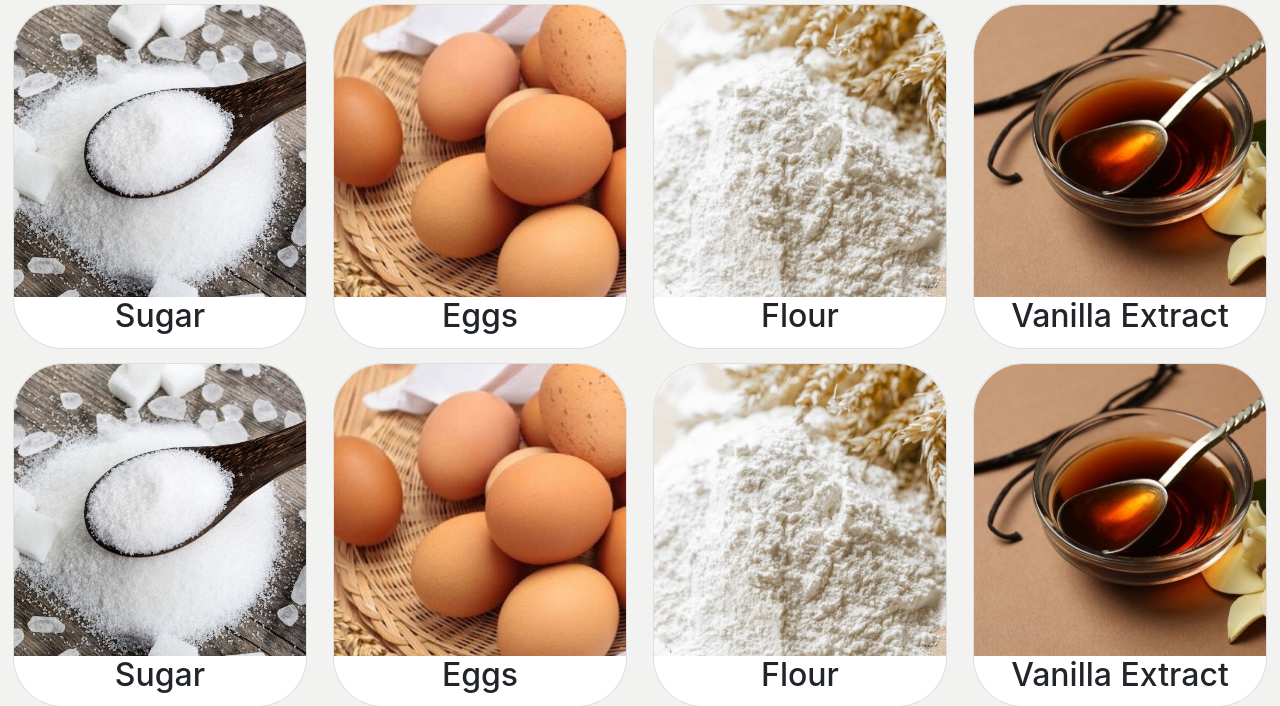
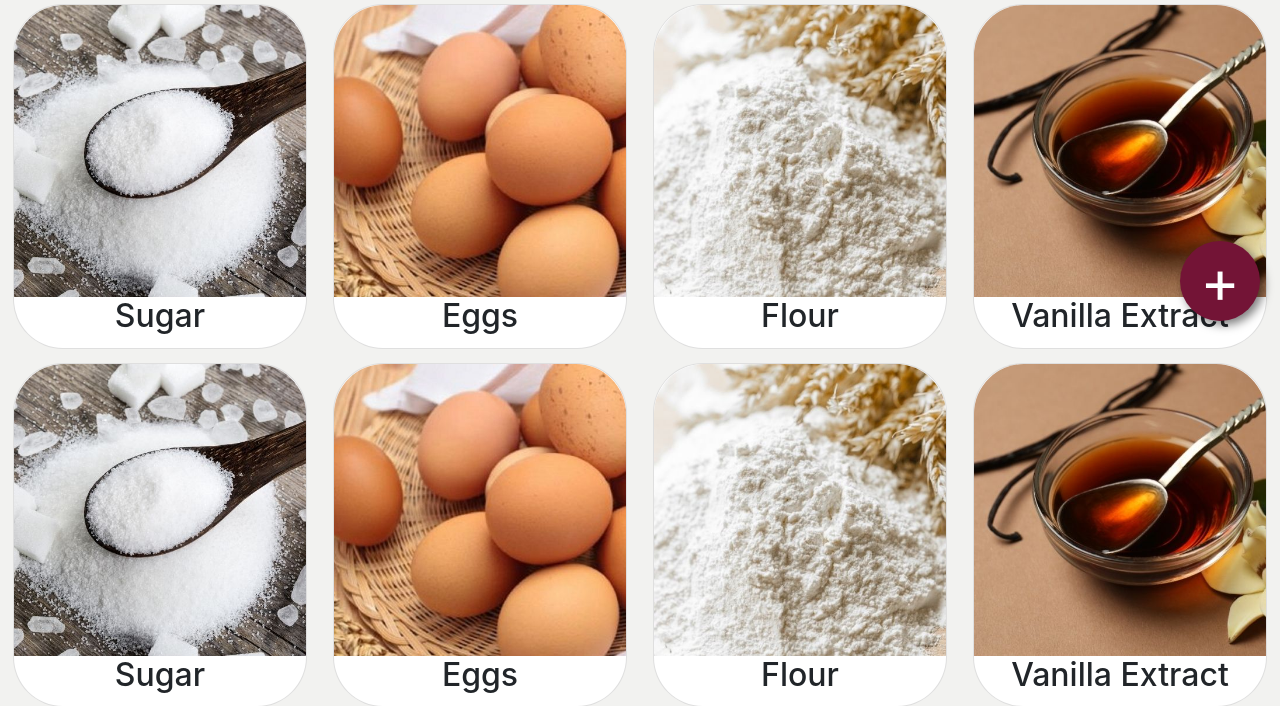
Before and after one commit to AngioloOng/bakeshop_django, a Django app: page /inventory/ in a window 1280 px wide. Shown: the part 459-1165 px from the top of the page. Run offline with Django 4.2, Linux system fonts and the light colour scheme; some libraries are stand-ins or nearby versions.

Commit message:
added a floating button on inventory.html

```diff
--- a/first/inventory/templates/inventory/inventory.html
+++ b/first/inventory/templates/inventory/inventory.html
@@ -3,6 +3,41 @@
 {% load static %}
 
 {% block content %}
+
+<meta charset="UTF-8">
+<meta https-equiv='X-UA-Compatible' content='IE=edge'>
+<meta name="viewport" content="width=device-width, initial-scale=1.0">
+<style>
+	.floating-btn{
+		width: 80px;
+		height: 80px;
+		background: #731436;
+		display: flex;
+		align-items: center;
+		justify-content: center;
+		text-decoration: none;
+		border-radius: 50%;
+		color: white;
+		font-size: 60px;
+		box-shadow: 4px 4px 10px rgba(0, 0, 0, 0.5);
+		position: fixed;
+		right: 20px;
+		bottom: 20px;
+		z-index: 10;
+		transition: background 0.25s;
+		outline: blue;
+		border: none;
+		cursor: pointer;
+	}
+
+	.floating-btn:active {
+		background: #621436;
+	}
+</style>
+
+<body>
+	<a href="{% url 'dashboard' %}" class="material-icons floating-btn">+</a>
+</body>
 
 <h1 class="container-fluid text-center d-lg-none">Inventory</h1>
 
```
